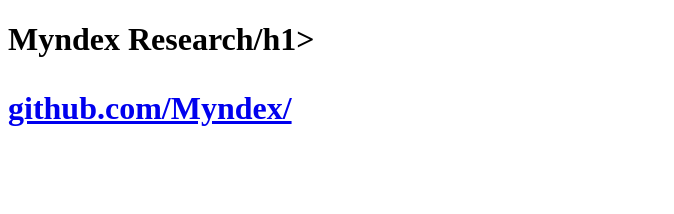
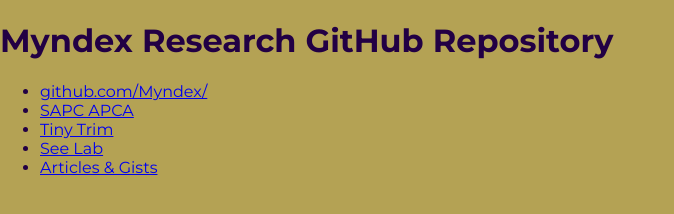
Before and after one commit to Myndex/Myndex.github.io, a plain HTML site: page index.html in a window 1280 px wide. Shown: the whole page, without its empty margins (0-674 px from the left). Drawn offline with Linux system fonts and the light colour scheme.

Commit message:
Update index.html

```diff
--- a/index.html
+++ b/index.html
@@ -1,7 +1,40 @@
 <!DOCTYPE html>
 <html>
+<head>
+<title>Myndex Research GitHub Repos</title>
+<link rel="preconnect" href="https://fonts.googleapis.com">
+<link rel="preconnect" href="https://fonts.gstatic.com" crossorigin>
+<link href="https://fonts.googleapis.com/css2?family=Montserrat:ital,wght@0,300;0,400;0,600;0,700;1,500&display=swap" rel="stylesheet">
+<style>
+body {
+  height: 100%;
+  margin: 0;
+  padding: 0;
+  font-family: Montserrat, arial, helvetica, sans-serif;
+  font-size: 1rem;
+  font-weight: 400;
+  background-color: #B4A254;
+  color: #204;
+}
+.wrapper {
+  Position: relative;
+  margin: 24px auto;
+  padding: 1em;
+  max-width: 800px;
+  background-color: #dde0e6;
+  border-radius: 24px;
+  }
+</style>
+
+</head>
 <body>
-<h1>Myndex Research/h1>
-  <p><a href="https://github.com/Myndex/">github.com/Myndex/</a>  </p>
+<h1>Myndex Research GitHub Repository</h1>
+  <ul>
+  <li><a href="https://github.com/Myndex/">github.com/Myndex/</a></li>
+  <li><a href="https://github.com/Myndex/SAPC-APCA">SAPC APCA</a></li>
+  <li><a href="https://github.com/Myndex/TinyTrim">Tiny Trim</a></li>
+  <li><a href="https://github.com/Myndex/SeeLab">See Lab</a></li>
+  <li><a href="https://gist.github.com/Myndex">Articles & Gists</a></li>
+  </ul>
 </body>
 </html>
```
